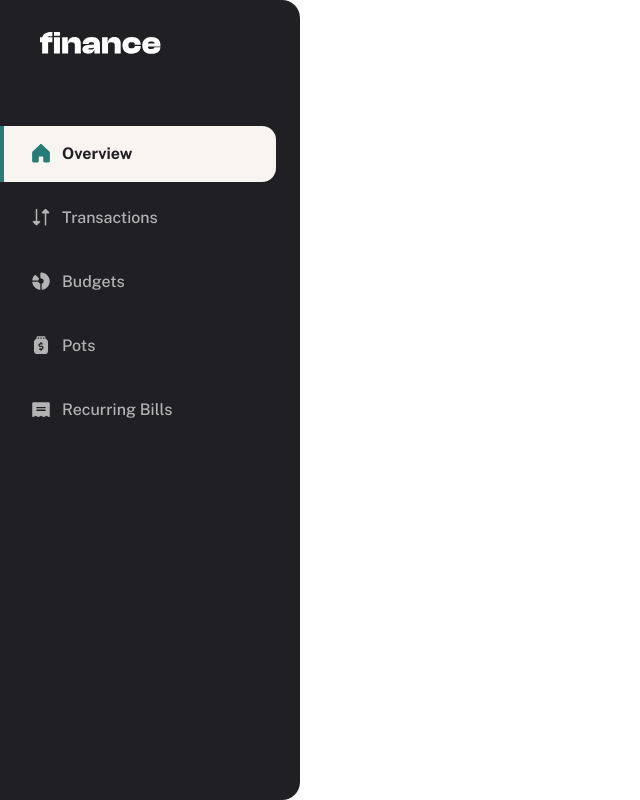
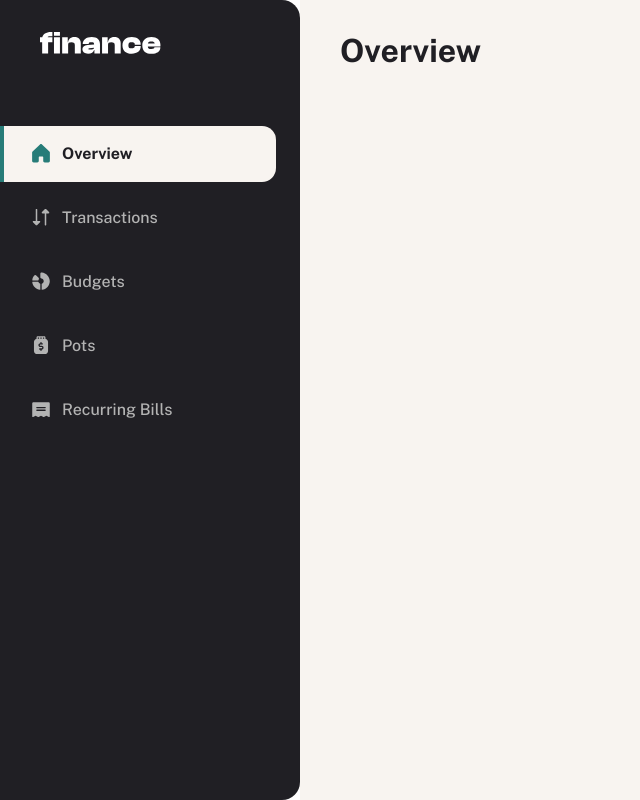
Before and after one commit to samaila-bashir/personal-finance-app, a React (Vite) app in the folder apps/web/: page /overview in a window 1280 px wide. Shown: the whole page, without its empty margins (0-640 px from the left). Built offline with nearby package versions, Linux system fonts and the light colour scheme.

Commit message:
feat(web): add sidebar-driven routing and page titles
Configure react-router-dom with a centralized route map, route-aware sidebar links, and per-page headings while setting the main content canvas to brand beige 100.

```diff
--- a/apps/web/package.json
+++ b/apps/web/package.json
@@ -15,7 +15,8 @@
     "@workspace/ui": "workspace:*",
     "lucide-react": "^1.0.1",
     "react": "^19.2.4",
-    "react-dom": "^19.2.4"
+    "react-dom": "^19.2.4",
+    "react-router-dom": "^7.13.2"
   },
   "devDependencies": {
     "@eslint/js": "^9.39.2",
--- a/apps/web/src/App.tsx
+++ b/apps/web/src/App.tsx
@@ -1,10 +1,7 @@
-import { Sidebar } from "./components/sidebar"
+import { RouterProvider } from "react-router-dom"
+
+import { appRouter } from "@/routes/app-router"
 
 export function App() {
-  return (
-    <div className="flex h-svh items-stretch bg-background">
-      <Sidebar />
-      <main className="flex-1" aria-label="Main content" />
-    </div>
-  )
+  return <RouterProvider router={appRouter} />
 }
--- a/apps/web/src/components/sidebar.tsx
+++ b/apps/web/src/components/sidebar.tsx
@@ -1,47 +1,35 @@
 import { cn } from "@workspace/ui/lib/utils"
+import { NavLink } from "react-router-dom"
 
-import OverviewIcon from "../assets/images/icon-nav-overview.svg?react"
-import TransactionsIcon from "../assets/images/icon-nav-transactions.svg?react"
-import BudgetsIcon from "../assets/images/icon-nav-budgets.svg?react"
-import PotsIcon from "../assets/images/icon-nav-pots.svg?react"
-import RecurringBillsIcon from "../assets/images/icon-nav-recurring-bills.svg?react"
+import { NAV_ITEMS, type NavItem } from "@/routes/nav-items"
 
 const ACTIVE_ITEM_WIDTH_PX = 276
 
-const NAV_ITEMS = [
-  { id: "overview", label: "Overview", Icon: OverviewIcon },
-  { id: "transactions", label: "Transactions", Icon: TransactionsIcon },
-  { id: "budgets", label: "Budgets", Icon: BudgetsIcon },
-  { id: "pots", label: "Pots", Icon: PotsIcon },
-  {
-    id: "recurring-bills",
-    label: "Recurring Bills",
-    Icon: RecurringBillsIcon,
-  },
-] as const
-
-type NavItem = (typeof NAV_ITEMS)[number]
-type NavItemId = NavItem["id"]
-
 function SidebarNavItem({
   item,
-  isActive,
 }: {
   item: NavItem
-  isActive: boolean
 }) {
   const Icon = item.Icon
 
   return (
-    <div
-      className={cn(
+    <NavLink
+      to={item.path}
+      end
+      className={({ isActive }) =>
+        cn(
           "box-border flex items-center gap-3 py-4 pr-4 pl-8 text-[16px] leading-6 transition-colors",
           isActive
             ? "bg-brand-beige-100 text-brand-grey-900 border-brand-green rounded-l-none rounded-r-xl border-l-4 pl-[28px]"
             : "text-brand-grey-300 rounded-xl bg-transparent hover:bg-white/5"
-      )}
-      style={isActive ? { width: ACTIVE_ITEM_WIDTH_PX } : undefined}
+        )
+      }
+      style={({ isActive }) =>
+        isActive ? { width: ACTIVE_ITEM_WIDTH_PX } : undefined
+      }
     >
+      {({ isActive }) => (
+        <>
           <Icon
             aria-hidden="true"
             className={cn(
@@ -52,12 +40,13 @@ function SidebarNavItem({
           <span className={isActive ? "font-bold" : "font-medium"}>
             {item.label}
           </span>
-    </div>
+        </>
+      )}
+    </NavLink>
   )
 }
 
 export function Sidebar() {
-  const activeId: NavItemId = "overview"
   const logoSrc = new URL(
     "../assets/images/logo-large.svg",
     import.meta.url
@@ -81,12 +70,9 @@ export function Sidebar() {
 
       <div className="flex flex-1 flex-col pt-6 pb-4">
         <nav className="flex flex-col gap-2">
-          {NAV_ITEMS.map((item) => {
-            const isActive = item.id === activeId
-            return (
-              <SidebarNavItem key={item.id} item={item} isActive={isActive} />
-            )
-          })}
+          {NAV_ITEMS.map((item) => (
+            <SidebarNavItem key={item.id} item={item} />
+          ))}
         </nav>
       </div>
     </aside>
--- /dev/null
+++ b/apps/web/src/routes/app-router.tsx
@@ -0,0 +1,19 @@
+import { Navigate, createBrowserRouter } from "react-router-dom"
+
+import { AppLayout, PageTitle } from "@/routes/route-components"
+import { NAV_ITEMS } from "@/routes/nav-items"
+
+export const appRouter = createBrowserRouter([
+  {
+    path: "/",
+    element: <AppLayout />,
+    children: [
+      { index: true, element: <Navigate to={NAV_ITEMS[0].path} replace /> },
+      ...NAV_ITEMS.map((item) => ({
+        path: item.path.slice(1),
+        element: <PageTitle title={item.label} />,
+      })),
+      { path: "*", element: <Navigate to={NAV_ITEMS[0].path} replace /> },
+    ],
+  },
+])
--- /dev/null
+++ b/apps/web/src/routes/nav-items.tsx
@@ -0,0 +1,40 @@
+import OverviewIcon from "../assets/images/icon-nav-overview.svg?react"
+import TransactionsIcon from "../assets/images/icon-nav-transactions.svg?react"
+import BudgetsIcon from "../assets/images/icon-nav-budgets.svg?react"
+import PotsIcon from "../assets/images/icon-nav-pots.svg?react"
+import RecurringBillsIcon from "../assets/images/icon-nav-recurring-bills.svg?react"
+
+export const NAV_ITEMS = [
+  {
+    id: "overview",
+    label: "Overview",
+    path: "/overview",
+    Icon: OverviewIcon,
+  },
+  {
+    id: "transactions",
+    label: "Transactions",
+    path: "/transactions",
+    Icon: TransactionsIcon,
+  },
+  {
+    id: "budgets",
+    label: "Budgets",
+    path: "/budgets",
+    Icon: BudgetsIcon,
+  },
+  {
+    id: "pots",
+    label: "Pots",
+    path: "/pots",
+    Icon: PotsIcon,
+  },
+  {
+    id: "recurring-bills",
+    label: "Recurring Bills",
+    path: "/recurring-bills",
+    Icon: RecurringBillsIcon,
+  },
+] as const
+
+export type NavItem = (typeof NAV_ITEMS)[number]
--- /dev/null
+++ b/apps/web/src/routes/route-components.tsx
@@ -0,0 +1,22 @@
+import { Outlet } from "react-router-dom"
+
+import { Sidebar } from "@/components/sidebar"
+
+export function PageTitle({ title }: { title: string }) {
+  return (
+    <h1 className="pt-8 pl-10 text-[32px] leading-[120%] font-bold text-brand-grey-900">
+      {title}
+    </h1>
+  )
+}
+
+export function AppLayout() {
+  return (
+    <div className="flex h-svh items-stretch">
+      <Sidebar />
+      <main className="flex-1 bg-brand-beige-100" aria-label="Main content">
+        <Outlet />
+      </main>
+    </div>
+  )
+}
```
Also changed, not shown: 1 other file (tests, documents, lock files or other folders). Lines whose indentation alone changed are shown as unchanged.
